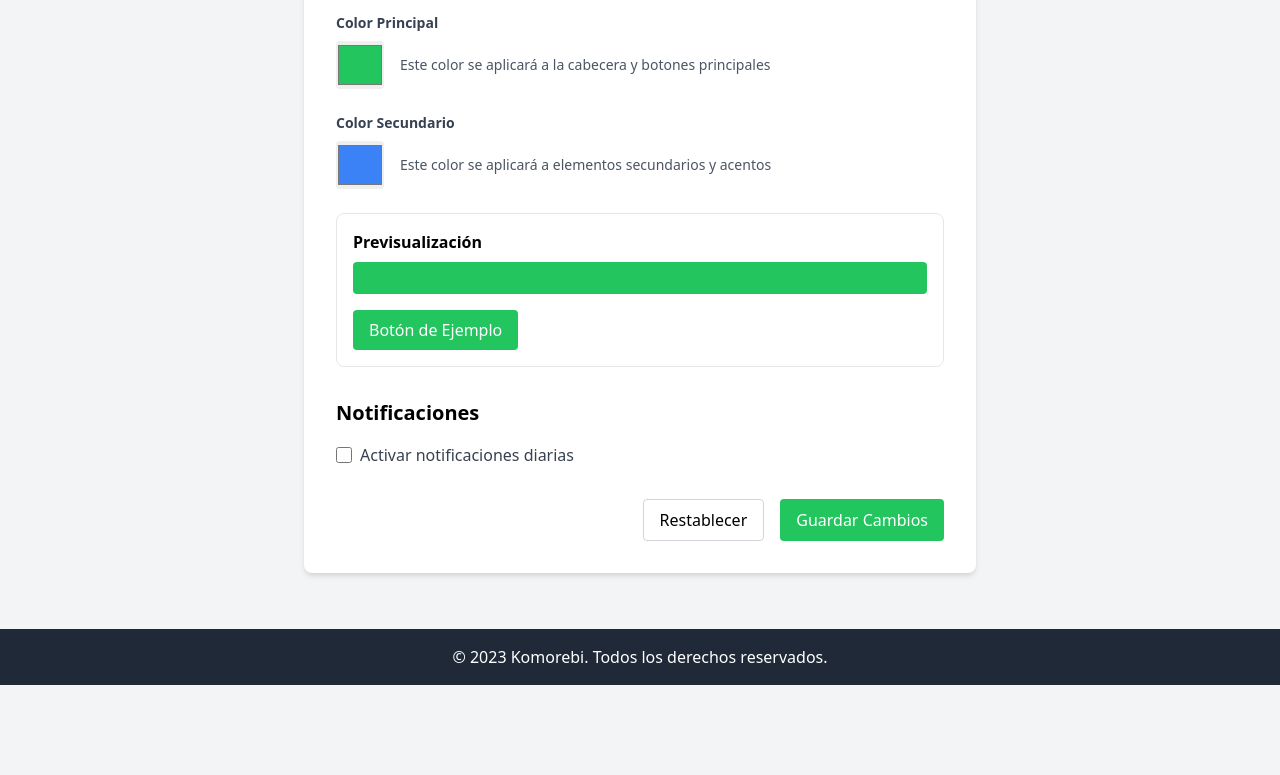
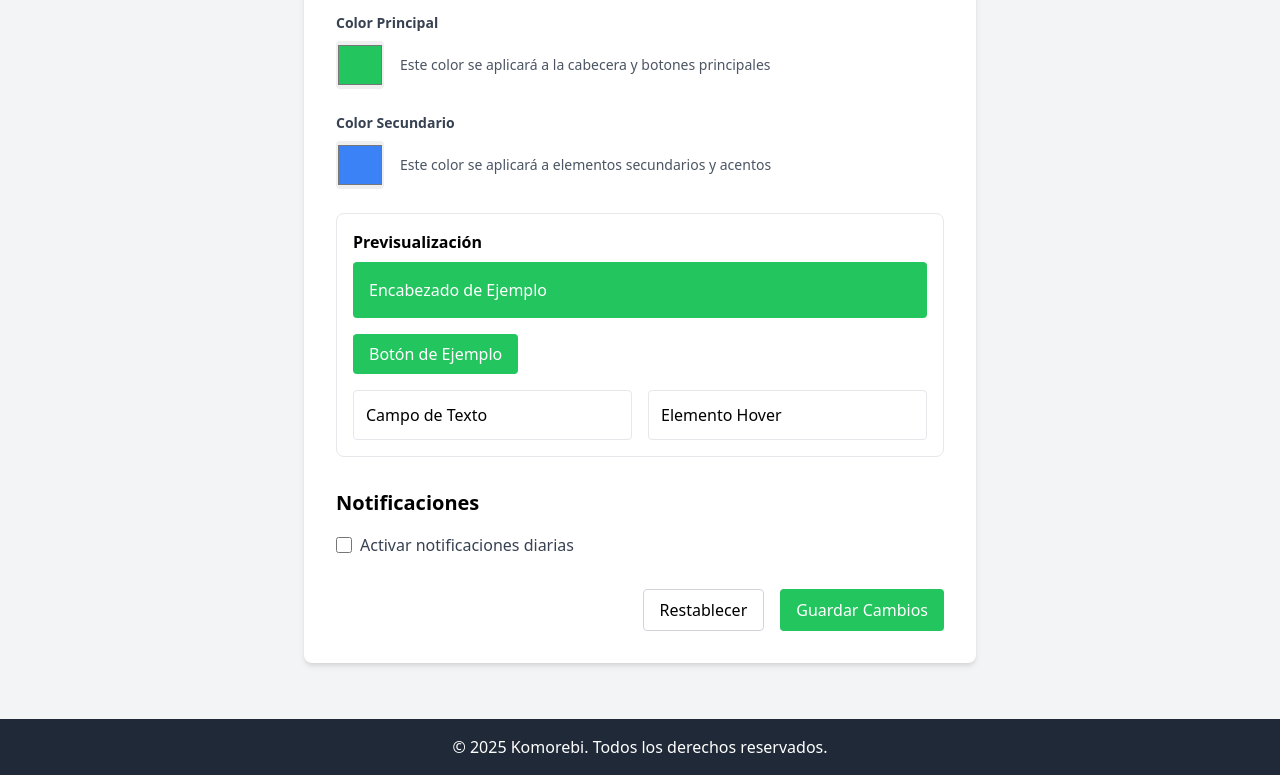
Before and after one commit to mari09-12/blackboxai-1744314684322, a plain HTML site: page settings.html in a window 1280 px wide. Shown: the part 211-986 px from the top of the page. Before the commit the page ends 896 px from the top, so only its background shows below. Drawn offline with nearby package versions, Linux system fonts and the light colour scheme.

Commit message:
Add settings.html 1744336936376

```diff
--- a/settings.html
+++ b/settings.html
@@ -3,9 +3,11 @@
 <head>
     <meta charset="UTF-8">
     <meta name="viewport" content="width=device-width, initial-scale=1.0">
-    <title>Configuración - Komorebi</title>
+    <title>Komorebi - Configuración</title>
     <link href="https://cdn.jsdelivr.net/npm/tailwindcss@2.2.19/dist/tailwind.min.css" rel="stylesheet">
     <link rel="stylesheet" href="https://cdnjs.cloudflare.com/ajax/libs/font-awesome/6.0.0-beta3/css/all.min.css">
+    <link rel="stylesheet" href="assets/theme.css">
+    <script src="js/theme.js" defer></script>
     <script src="js/settings.js" defer></script>
 </head>
 <body class="bg-gray-100">
@@ -64,8 +66,12 @@
                 <div class="mt-6 p-4 border rounded-lg">
                     <h4 class="font-semibold mb-2">Previsualización</h4>
                     <div id="preview" class="space-y-4">
-                        <div class="preview-header p-4 rounded"></div>
+                        <div class="preview-header p-4 rounded text-white">Encabezado de Ejemplo</div>
                         <button class="preview-button px-4 py-2 rounded text-white">Botón de Ejemplo</button>
+                        <div class="preview-elements grid grid-cols-2 gap-4 mt-4">
+                            <div class="p-3 border rounded focus-ring">Campo de Texto</div>
+                            <div class="p-3 border rounded hover-effect">Elemento Hover</div>
+                        </div>
                     </div>
                 </div>
             </section>
@@ -122,7 +128,7 @@
     </main>
 
     <footer class="bg-gray-800 text-white text-center p-4 mt-8">
-        <p>&copy; 2023 Komorebi. Todos los derechos reservados.</p>
+        <p>&copy; 2025 Komorebi. Todos los derechos reservados.</p>
     </footer>
 </body>
 </html>
```
